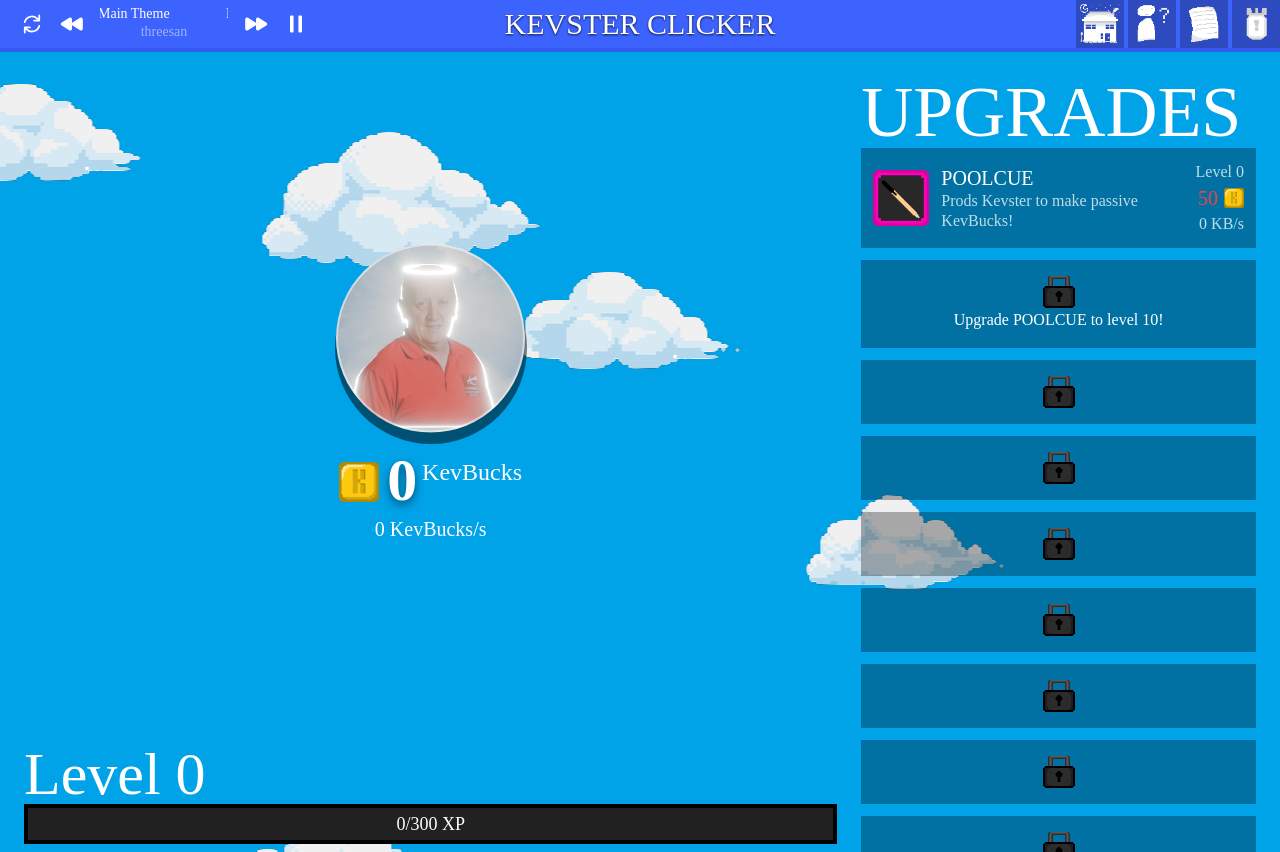
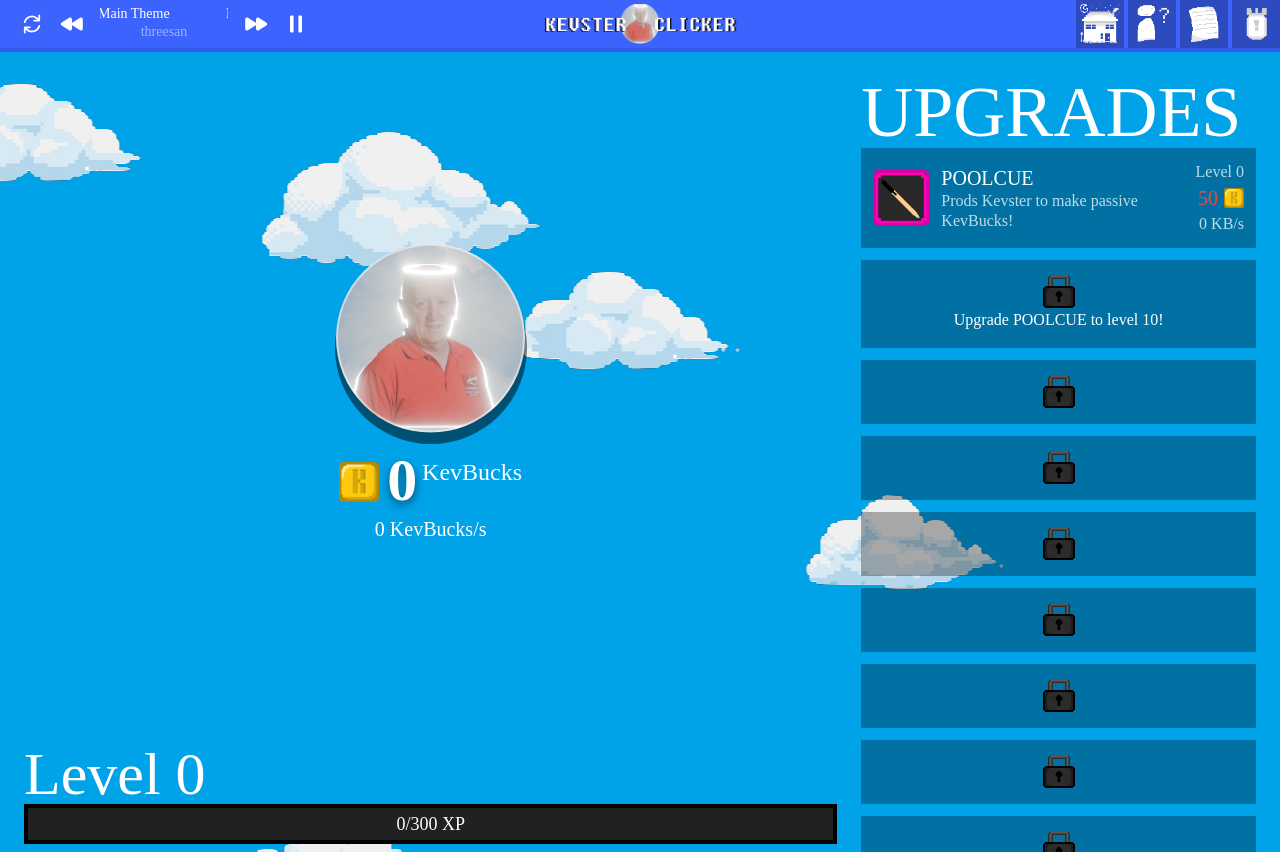
Before and after one commit to threesann/KevinClickerReact, a React (Vite) app: page / in a window 1280 px wide. Built offline with nearby package versions, Linux system fonts and the light colour scheme; a web font is replaced by a local one.

Commit message:
logo update

```diff
--- a/src/lib/store.ts
+++ b/src/lib/store.ts
@@ -89,7 +89,8 @@ const useGameStore = create(
         kev_bucks: state.kev_bucks,
         purchased_upgrades: state.purchased_upgrades,
         xp: state.xp,
-        paused: state.paused
+        paused: state.paused,
+        cookie_mode: state.cookie_mode,
       } as GameStore)
     }
   ))
--- a/src/sections/HeaderSection.tsx
+++ b/src/sections/HeaderSection.tsx
@@ -17,7 +17,8 @@ export default function HeaderSection() {
 
       {/* center */}
       <div className="absolute left-1/2 -translate-x-1/2 hidden lg:block">
-        <h1 className="text-3xl drop-shadow-[0_1.2px_1.2px_rgba(0,0,0,0.8)] uppercase">{cookieMode ? "Kookie" : "Kevster"} Clicker</h1> {/* placeholder */}
+        <img src={cookieMode ? "/assets/logo_main-cookie.png" : "/assets/logo_main.png"} className="h-10" />
+        {/* <h1 className="text-3xl drop-shadow-[0_1.2px_1.2px_rgba(0,0,0,0.8)] uppercase">{cookieMode ? "Kookie" : "Kevster"} Clicker</h1> {/* placeholder */}
       </div>
 
       {/* right */}
--- a/src/sections/LoadingScreen.tsx
+++ b/src/sections/LoadingScreen.tsx
@@ -1,6 +1,7 @@
 import { motion } from "framer-motion"
 import { useEffect, useState } from "react"
 import Tips from "../content/tips";
+import useGameStore from "../lib/store";
 import KevinRain from "./effects/KevinRain"
 
 const LOADING_TIME = 500 + (2000 * Math.random())
@@ -16,6 +17,7 @@ export default function LoadingScreen({ }: ComponentProps) {
   const [selectedTip] = useState(Tips[getRandomInt(0, Tips.length - 1)])
   const [loadingTimeLeft, setLoadingTimeLeft] = useState(LOADING_TIME)
   const [isLoading, setIsLoading] = useState(true)
+  const cookieMode = useGameStore(state => state.cookie_mode)
 
   useEffect(() => {
     let interval = setInterval(() => {
@@ -40,7 +42,7 @@ export default function LoadingScreen({ }: ComponentProps) {
     )}
 
     <div className="text-center m-6">
-      <img src="/assets/logo_main.png" className="max-w-md" />
+      <img src={cookieMode ? "/assets/logo_main-cookie.png" : "/assets/logo_main.png"} className="max-w-md" />
       <p className="text-xl text-white/75 max-w-md text-center">{selectedTip}</p>
       <div className="w-full h-10 bg-black/50 border-4 mt-3 overflow-hidden">
         <div style={{ backgroundImage: "url(/assets/clicker/kevster.png)", backgroundSize: "auto 100%", width: `${(1 - (loadingTimeLeft / LOADING_TIME)) * 100}%` }} className="h-full" />
```
